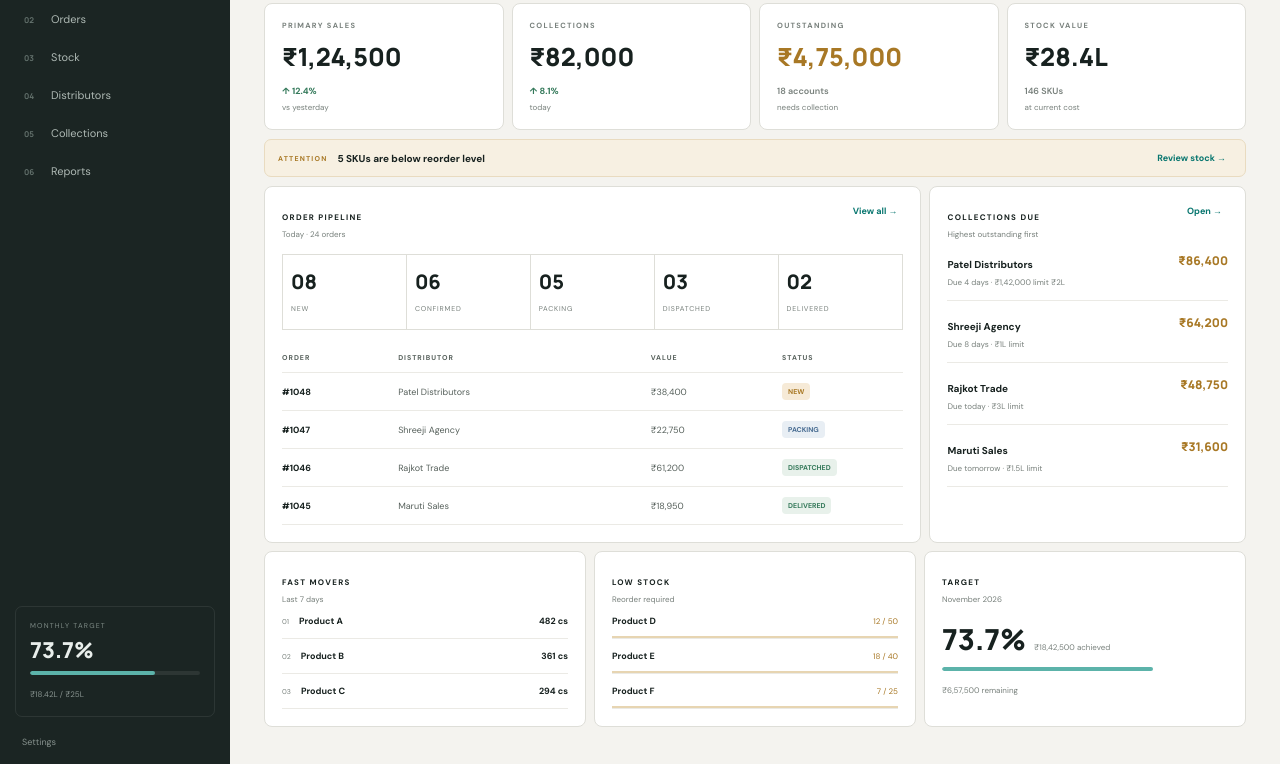
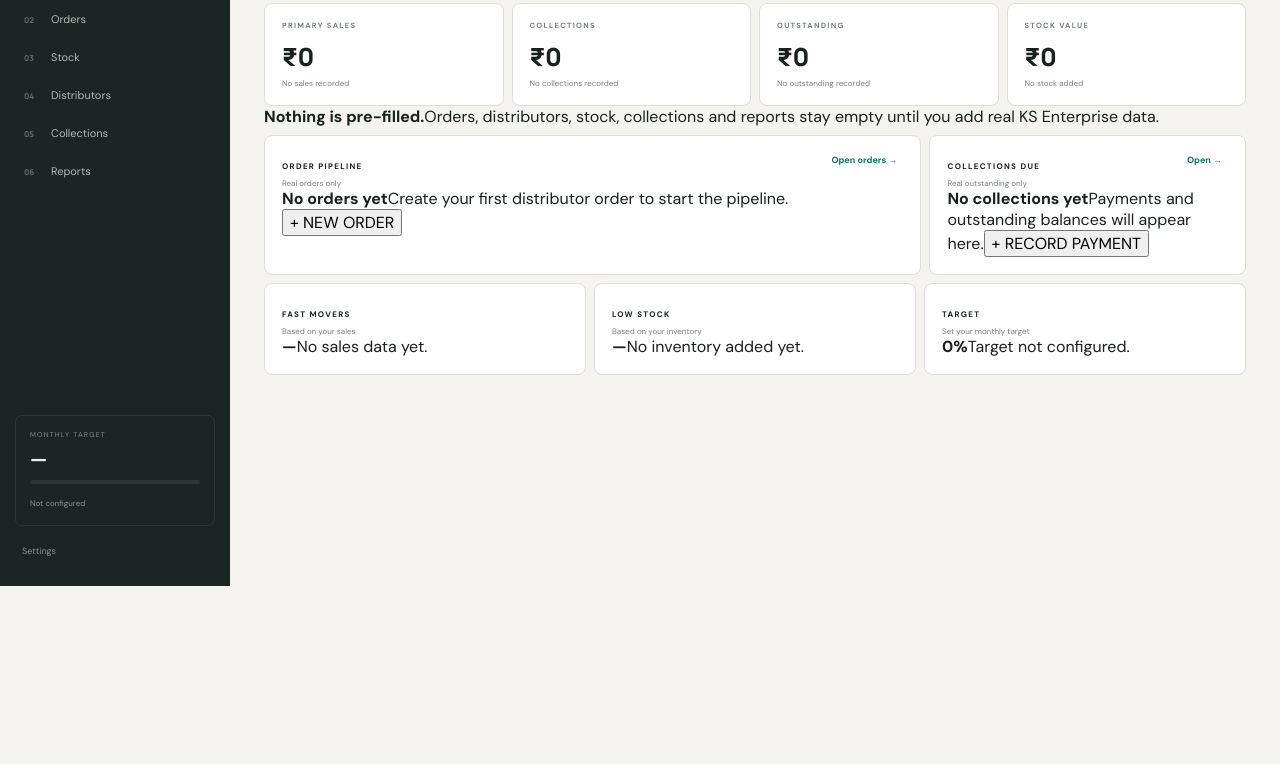
Before and after one commit to aivisionweb-png/reelity.com, a plain HTML site: page index.html in a window 1280 px wide. Shown: the part 214-978 px from the top of the page. After the commit the page ends 800 px from the top, so only its background shows below. Drawn offline with Linux system fonts and the light colour scheme.

Commit message:
Remove all fake business data and use real-data empty states

```diff
--- a/index.html
+++ b/index.html
@@ -2,111 +2,47 @@
 <html lang="en">
 <head>
 <meta charset="UTF-8"><meta name="viewport" content="width=device-width,initial-scale=1">
-<title>STOCKFLOW — Super Stockist OS</title>
-<link rel="stylesheet" href="style.css">
+<title>STOCKFLOW — Super Stockist OS</title><link rel="stylesheet" href="style.css">
 </head>
-<body>
-<div class="app">
-<header class="topbar">
-  <div class="brand"><div class="brand-mark">S</div><div><b>STOCKFLOW</b><small>SUPER STOCKIST OS</small></div></div>
-  <div class="top-right"><span class="status"><i></i> LIVE</span><span class="date" id="today"></span><button class="avatar">KS</button></div>
-</header>
+<body><div class="app">
+<header class="topbar"><div class="brand"><div class="brand-mark">S</div><div><b>STOCKFLOW</b><small>SUPER STOCKIST OS</small></div></div><div class="top-right"><span class="status"><i></i> READY</span><span class="date" id="today"></span><button class="avatar">KS</button></div></header>
 <div class="layout">
-<aside class="sidebar">
-  <div class="shop"><span class="shop-icon">KS</span><div><b>KS Enterprise</b><small>Super Stockist</small></div></div>
+<aside class="sidebar"><div class="shop"><span class="shop-icon">KS</span><div><b>KS Enterprise</b><small>Super Stockist</small></div></div>
 <nav>
-    <button class="nav active" data-page="overview"><span>01</span>Overview</button>
-    <button class="nav" data-page="orders"><span>02</span>Orders</button>
-    <button class="nav" data-page="stock"><span>03</span>Stock</button>
-    <button class="nav" data-page="network"><span>04</span>Distributors</button>
-    <button class="nav" data-page="collections"><span>05</span>Collections</button>
-    <button class="nav" data-page="reports"><span>06</span>Reports</button>
-  </nav>
-  <div class="side-bottom"><div class="target-mini"><small>MONTHLY TARGET</small><strong>73.7%</strong><div class="bar"><i style="width:73.7%"></i></div><span>₹18.42L / ₹25L</span></div><button class="settings">Settings</button></div>
-</aside>
+<button class="nav active" data-page="overview"><span>01</span>Overview</button><button class="nav" data-page="orders"><span>02</span>Orders</button><button class="nav" data-page="stock"><span>03</span>Stock</button><button class="nav" data-page="network"><span>04</span>Distributors</button><button class="nav" data-page="collections"><span>05</span>Collections</button><button class="nav" data-page="reports"><span>06</span>Reports</button>
+</nav><div class="side-bottom"><div class="target-mini"><small>MONTHLY TARGET</small><strong>—</strong><div class="bar"><i style="width:0%"></i></div><span>Not configured</span></div><button class="settings">Settings</button></div></aside>
+
 <main class="content">
 <section class="page active" id="overview">
-  <div class="page-head"><div><p class="kicker">CONTROL CENTER</p><h1>Good morning.</h1><p>Here’s what needs attention across KS Enterprise today.</p></div><button class="primary" data-modal="order">+ NEW ORDER</button></div>
+<div class="page-head"><div><p class="kicker">CONTROL CENTER</p><h1>Welcome to STOCKFLOW.</h1><p>Your business data will appear here once you start adding it.</p></div><button class="primary" data-modal="setup">SET UP BUSINESS →</button></div>
 <div class="metric-grid">
-    <article class="metric"><small>PRIMARY SALES</small><strong>₹1,24,500</strong><span class="up">↑ 12.4%</span><em>vs yesterday</em></article>
-    <article class="metric"><small>COLLECTIONS</small><strong>₹82,000</strong><span class="up">↑ 8.1%</span><em>today</em></article>
-    <article class="metric warn"><small>OUTSTANDING</small><strong>₹4,75,000</strong><span class="neutral">18 accounts</span><em>needs collection</em></article>
-    <article class="metric"><small>STOCK VALUE</small><strong>₹28.4L</strong><span class="neutral">146 SKUs</span><em>at current cost</em></article>
+<article class="metric"><small>PRIMARY SALES</small><strong>₹0</strong><em>No sales recorded</em></article>
+<article class="metric"><small>COLLECTIONS</small><strong>₹0</strong><em>No collections recorded</em></article>
+<article class="metric"><small>OUTSTANDING</small><strong>₹0</strong><em>No outstanding recorded</em></article>
+<article class="metric"><small>STOCK VALUE</small><strong>₹0</strong><em>No stock added</em></article>
 </div>
-  <div class="alert-strip"><span>ATTENTION</span><b>5 SKUs are below reorder level</b><button data-page="stock">Review stock →</button></div>
+<div class="empty-banner"><b>Nothing is pre-filled.</b><span>Orders, distributors, stock, collections and reports stay empty until you add real KS Enterprise data.</span></div>
 <div class="two-col">
-    <div class="panel"><div class="panel-head"><div><b>ORDER PIPELINE</b><small>Today · 24 orders</small></div><button class="text-btn" data-page="orders">View all →</button></div>
-      <div class="pipeline"><div><strong>08</strong><span>NEW</span></div><div><strong>06</strong><span>CONFIRMED</span></div><div><strong>05</strong><span>PACKING</span></div><div><strong>03</strong><span>DISPATCHED</span></div><div><strong>02</strong><span>DELIVERED</span></div></div>
-      <div class="mini-table">
-        <div class="row head"><span>ORDER</span><span>DISTRIBUTOR</span><span>VALUE</span><span>STATUS</span></div>
-        <div class="row"><b>#1048</b><span>Patel Distributors</span><span>₹38,400</span><mark>NEW</mark></div>
-        <div class="row"><b>#1047</b><span>Shreeji Agency</span><span>₹22,750</span><mark class="blue">PACKING</mark></div>
-        <div class="row"><b>#1046</b><span>Rajkot Trade</span><span>₹61,200</span><mark class="green">DISPATCHED</mark></div>
-        <div class="row"><b>#1045</b><span>Maruti Sales</span><span>₹18,950</span><mark class="green">DELIVERED</mark></div>
-      </div>
-    </div>
-    <div class="panel"><div class="panel-head"><div><b>COLLECTIONS DUE</b><small>Highest outstanding first</small></div><button class="text-btn" data-page="collections">Open →</button></div>
-      <div class="collection-list">
-        <div><div><b>Patel Distributors</b><small>Due 4 days · ₹1,42,000 limit ₹2L</small></div><strong>₹86,400</strong></div>
-        <div><div><b>Shreeji Agency</b><small>Due 8 days · ₹1L limit</small></div><strong>₹64,200</strong></div>
-        <div><div><b>Rajkot Trade</b><small>Due today · ₹3L limit</small></div><strong>₹48,750</strong></div>
-        <div><div><b>Maruti Sales</b><small>Due tomorrow · ₹1.5L limit</small></div><strong>₹31,600</strong></div>
-      </div>
-    </div>
+<div class="panel empty-panel"><div class="panel-head"><div><b>ORDER PIPELINE</b><small>Real orders only</small></div><button class="text-btn" data-page="orders">Open orders →</button></div><div class="empty-state"><strong>No orders yet</strong><span>Create your first distributor order to start the pipeline.</span><button class="secondary" data-modal="order">+ NEW ORDER</button></div></div>
+<div class="panel empty-panel"><div class="panel-head"><div><b>COLLECTIONS DUE</b><small>Real outstanding only</small></div><button class="text-btn" data-page="collections">Open →</button></div><div class="empty-state"><strong>No collections yet</strong><span>Payments and outstanding balances will appear here.</span><button class="secondary" data-modal="payment">+ RECORD PAYMENT</button></div></div>
 </div>
 <div class="three-col">
-    <div class="panel compact"><div class="panel-head"><div><b>FAST MOVERS</b><small>Last 7 days</small></div></div><div class="rank"><span>01</span><b>Product A</b><strong>482 cs</strong></div><div class="rank"><span>02</span><b>Product B</b><strong>361 cs</strong></div><div class="rank"><span>03</span><b>Product C</b><strong>294 cs</strong></div></div>
-    <div class="panel compact"><div class="panel-head"><div><b>LOW STOCK</b><small>Reorder required</small></div></div><div class="stock-line"><b>Product D</b><span>12 / 50</span><i></i></div><div class="stock-line"><b>Product E</b><span>18 / 40</span><i></i></div><div class="stock-line"><b>Product F</b><span>7 / 25</span><i></i></div></div>
-    <div class="panel compact"><div class="panel-head"><div><b>TARGET</b><small>November 2026</small></div></div><div class="target-big"><strong>73.7%</strong><span>₹18,42,500 achieved</span></div><div class="bar big"><i style="width:73.7%"></i></div><small class="muted">₹6,57,500 remaining</small></div>
+<div class="panel empty-panel"><div class="panel-head"><div><b>FAST MOVERS</b><small>Based on your sales</small></div></div><div class="empty-state compact-empty"><strong>—</strong><span>No sales data yet.</span></div></div>
+<div class="panel empty-panel"><div class="panel-head"><div><b>LOW STOCK</b><small>Based on your inventory</small></div></div><div class="empty-state compact-empty"><strong>—</strong><span>No inventory added yet.</span></div></div>
+<div class="panel empty-panel"><div class="panel-head"><div><b>TARGET</b><small>Set your monthly target</small></div></div><div class="empty-state compact-empty"><strong>0%</strong><span>Target not configured.</span></div></div>
 </div>
 </section>
 
-<section class="page" id="orders"><div class="page-head"><div><p class="kicker">ORDER DESK</p><h1>Orders</h1><p>Move every order from request to delivery.</p></div><button class="primary" data-modal="order">+ NEW ORDER</button></div>
-<div class="toolbar"><input id="orderSearch" placeholder="Search order or distributor…"><select><option>All statuses</option><option>New</option><option>Confirmed</option><option>Packing</option><option>Dispatched</option><option>Delivered</option></select></div>
-<div class="panel table-panel"><div class="table wide"><div class="trow thead"><span>ORDER</span><span>DISTRIBUTOR</span><span>ITEMS</span><span>VALUE</span><span>STATUS</span><span></span></div>
-<div class="trow"><b>#1048</b><span>Patel Distributors</span><span>14 items</span><strong>₹38,400</strong><mark>NEW</mark><button class="dots">•••</button></div>
-<div class="trow"><b>#1047</b><span>Shreeji Agency</span><span>9 items</span><strong>₹22,750</strong><mark class="blue">PACKING</mark><button class="dots">•••</button></div>
-<div class="trow"><b>#1046</b><span>Rajkot Trade</span><span>22 items</span><strong>₹61,200</strong><mark class="green">DISPATCHED</mark><button class="dots">•••</button></div>
-<div class="trow"><b>#1045</b><span>Maruti Sales</span><span>7 items</span><strong>₹18,950</strong><mark class="green">DELIVERED</mark><button class="dots">•••</button></div>
-<div class="trow"><b>#1044</b><span>Om Agency</span><span>11 items</span><strong>₹29,600</strong><mark class="blue">CONFIRMED</mark><button class="dots">•••</button></div></div></div>
-</section>
+<section class="page" id="orders"><div class="page-head"><div><p class="kicker">ORDER DESK</p><h1>Orders</h1><p>Distributor orders will appear here.</p></div><button class="primary" data-modal="order">+ NEW ORDER</button></div><div class="toolbar"><input id="orderSearch" placeholder="Search order or distributor…"><select><option>All statuses</option><option>New</option><option>Confirmed</option><option>Packing</option><option>Dispatched</option><option>Delivered</option></select></div><div class="panel empty-page"><div class="empty-state"><strong>No orders yet</strong><span>There are no orders in STOCKFLOW. Add a real distributor order to begin.</span><button class="secondary" data-modal="order">+ CREATE FIRST ORDER</button></div></div></section>
 
-<section class="page" id="stock"><div class="page-head"><div><p class="kicker">INVENTORY COMMAND</p><h1>Stock</h1><p>Know what you have, what is moving and what needs ordering.</p></div><button class="primary" data-modal="stock">+ STOCK ENTRY</button></div>
-<div class="metric-grid four"><article class="metric"><small>TOTAL SKUs</small><strong>146</strong><em>across all brands</em></article><article class="metric"><small>STOCK VALUE</small><strong>₹28.4L</strong><em>at current cost</em></article><article class="metric warn"><small>LOW STOCK</small><strong>05</strong><em>reorder now</em></article><article class="metric"><small>INCOMING</small><strong>₹4.8L</strong><em>3 purchase orders</em></article></div>
-<div class="panel table-panel"><div class="panel-head"><div><b>PRODUCT STOCK</b><small>Quantity shown in cases</small></div><input class="small-search" placeholder="Search SKU…"></div>
-<div class="table wide"><div class="trow thead"><span>PRODUCT</span><span>SKU</span><span>ON HAND</span><span>REORDER</span><span>STATUS</span><span>VALUE</span></div>
-<div class="trow"><b>Product A</b><span>SKU-001</span><span>482 cs</span><span>100 cs</span><mark class="green">HEALTHY</mark><strong>₹4.2L</strong></div>
-<div class="trow"><b>Product B</b><span>SKU-002</span><span>361 cs</span><span>80 cs</span><mark class="green">HEALTHY</mark><strong>₹3.7L</strong></div>
-<div class="trow low"><b>Product D</b><span>SKU-004</span><span>12 cs</span><span>50 cs</span><mark>REORDER</mark><strong>₹18,600</strong></div>
-<div class="trow low"><b>Product E</b><span>SKU-005</span><span>18 cs</span><span>40 cs</span><mark>REORDER</mark><strong>₹24,300</strong></div>
-<div class="trow"><b>Product F</b><span>SKU-006</span><span>76 cs</span><span>25 cs</span><mark class="green">HEALTHY</mark><strong>₹91,200</strong></div></div></div>
-</section>
+<section class="page" id="stock"><div class="page-head"><div><p class="kicker">INVENTORY COMMAND</p><h1>Stock</h1><p>Your actual products and quantities will appear here.</p></div><button class="primary" data-modal="stock">+ STOCK ENTRY</button></div><div class="metric-grid four"><article class="metric"><small>TOTAL SKUs</small><strong>0</strong><em>No products added</em></article><article class="metric"><small>STOCK VALUE</small><strong>₹0</strong><em>No stock added</em></article><article class="metric"><small>LOW STOCK</small><strong>0</strong><em>Nothing to review</em></article><article class="metric"><small>INCOMING</small><strong>₹0</strong><em>No purchase orders</em></article></div><div class="panel empty-page"><div class="empty-state"><strong>No inventory yet</strong><span>Add the first product/stock entry. Nothing here is sample data.</span><button class="secondary" data-modal="stock">+ ADD FIRST STOCK</button></div></div></section>
 
-<section class="page" id="network"><div class="page-head"><div><p class="kicker">DISTRIBUTOR NETWORK</p><h1>Distributors</h1><p>One view of every account, territory and credit position.</p></div><button class="primary" data-modal="distributor">+ ADD DISTRIBUTOR</button></div>
-<div class="metric-grid four"><article class="metric"><small>ACTIVE</small><strong>24</strong><em>distributor accounts</em></article><article class="metric"><small>THIS MONTH</small><strong>₹18.42L</strong><em>primary sales</em></article><article class="metric warn"><small>OUTSTANDING</small><strong>₹4.75L</strong><em>18 accounts</em></article><article class="metric"><small>AVG ORDER</small><strong>₹34,820</strong><em>this month</em></article></div>
-<div class="panel table-panel"><div class="table wide"><div class="trow thead"><span>DISTRIBUTOR</span><span>TERRITORY</span><span>MONTH SALES</span><span>OUTSTANDING</span><span>CREDIT</span><span>LAST ORDER</span></div>
-<div class="trow"><b>Patel Distributors</b><span>Ahmedabad</span><strong>₹4.2L</strong><span>₹86,400</span><mark class="blue">₹2L LIMIT</mark><span>Today</span></div>
-<div class="trow"><b>Shreeji Agency</b><span>Mehsana</span><strong>₹3.1L</strong><span>₹64,200</span><mark class="blue">₹1L LIMIT</mark><span>Today</span></div>
-<div class="trow"><b>Rajkot Trade</b><span>Rajkot</span><strong>₹2.8L</strong><span>₹48,750</span><mark class="green">₹3L LIMIT</mark><span>Yesterday</span></div>
-<div class="trow"><b>Maruti Sales</b><span>Gandhinagar</span><strong>₹1.9L</strong><span>₹31,600</span><mark class="blue">₹1.5L LIMIT</mark><span>Yesterday</span></div></div></div>
-</section>
+<section class="page" id="network"><div class="page-head"><div><p class="kicker">DISTRIBUTOR NETWORK</p><h1>Distributors</h1><p>Add your real distributor accounts and credit limits.</p></div><button class="primary" data-modal="distributor">+ ADD DISTRIBUTOR</button></div><div class="metric-grid four"><article class="metric"><small>ACTIVE</small><strong>0</strong><em>No accounts</em></article><article class="metric"><small>THIS MONTH</small><strong>₹0</strong><em>No sales</em></article><article class="metric"><small>OUTSTANDING</small><strong>₹0</strong><em>No outstanding</em></article><article class="metric"><small>AVG ORDER</small><strong>₹0</strong><em>No orders</em></article></div><div class="panel empty-page"><div class="empty-state"><strong>No distributors yet</strong><span>Add the distributors that actually buy from KS Enterprise.</span><button class="secondary" data-modal="distributor">+ ADD FIRST DISTRIBUTOR</button></div></div></section>
 
-<section class="page" id="collections"><div class="page-head"><div><p class="kicker">CREDIT CONTROL</p><h1>Collections</h1><p>See where money is stuck before it becomes a problem.</p></div><button class="primary" data-modal="payment">+ RECORD PAYMENT</button></div>
-<div class="metric-grid four"><article class="metric warn"><small>TOTAL DUE</small><strong>₹4,75,000</strong><em>18 distributor accounts</em></article><article class="metric"><small>DUE TODAY</small><strong>₹1,14,350</strong><em>6 accounts</em></article><article class="metric"><small>OVERDUE</small><strong>₹72,400</strong><em>4 accounts</em></article><article class="metric"><small>COLLECTED TODAY</small><strong>₹82,000</strong><em>↑ 8.1%</em></article></div>
-<div class="panel table-panel"><div class="table wide"><div class="trow thead"><span>DISTRIBUTOR</span><span>OUTSTANDING</span><span>CREDIT LIMIT</span><span>DUE</span><span>RISK</span><span>ACTION</span></div>
-<div class="trow"><b>Patel Distributors</b><strong>₹86,400</strong><span>₹2,00,000</span><span>4 days</span><mark>WATCH</mark><button class="mini">REMIND</button></div>
-<div class="trow"><b>Shreeji Agency</b><strong>₹64,200</strong><span>₹1,00,000</span><span>8 days</span><mark>HIGH</mark><button class="mini">REMIND</button></div>
-<div class="trow"><b>Rajkot Trade</b><strong>₹48,750</strong><span>₹3,00,000</span><span>Today</span><mark class="green">OK</mark><button class="mini">REMIND</button></div>
-<div class="trow"><b>Maruti Sales</b><strong>₹31,600</strong><span>₹1,50,000</span><span>Tomorrow</span><mark class="green">OK</mark><button class="mini">REMIND</button></div></div></div>
-</section>
+<section class="page" id="collections"><div class="page-head"><div><p class="kicker">CREDIT CONTROL</p><h1>Collections</h1><p>Outstanding and payment history will be calculated from real transactions.</p></div><button class="primary" data-modal="payment">+ RECORD PAYMENT</button></div><div class="metric-grid four"><article class="metric"><small>TOTAL DUE</small><strong>₹0</strong><em>No outstanding</em></article><article class="metric"><small>DUE TODAY</small><strong>₹0</strong><em>No dues</em></article><article class="metric"><small>OVERDUE</small><strong>₹0</strong><em>No overdue accounts</em></article><article class="metric"><small>COLLECTED TODAY</small><strong>₹0</strong><em>No collections</em></article></div><div class="panel empty-page"><div class="empty-state"><strong>No collection data yet</strong><span>Once real distributor balances and payments are entered, this page will calculate what is due.</span><button class="secondary" data-modal="payment">+ RECORD FIRST PAYMENT</button></div></div></section>
 
-<section class="page" id="reports"><div class="page-head"><div><p class="kicker">BUSINESS REPORTS</p><h1>Reports</h1><p>Decision-ready numbers for the principal and the team.</p></div><button class="primary">EXPORT REPORT</button></div>
-<div class="report-grid"><div class="panel report-card"><small>MONTHLY SALES</small><strong>₹18,42,500</strong><div class="fake-chart"><i style="height:34%"></i><i style="height:46%"></i><i style="height:41%"></i><i style="height:62%"></i><i style="height:56%"></i><i style="height:74%"></i><i style="height:88%"></i><i style="height:78%"></i><i style="height:92%"></i></div><span>Target ₹25L · 73.7% achieved</span></div>
-<div class="panel report-card"><small>TOP DISTRIBUTORS</small><div class="report-row"><b>Patel Distributors</b><strong>₹4.2L</strong></div><div class="report-row"><b>Shreeji Agency</b><strong>₹3.1L</strong></div><div class="report-row"><b>Rajkot Trade</b><strong>₹2.8L</strong></div><div class="report-row"><b>Maruti Sales</b><strong>₹1.9L</strong></div></div></div>
-</section>
+<section class="page" id="reports"><div class="page-head"><div><p class="kicker">BUSINESS REPORTS</p><h1>Reports</h1><p>Reports will be generated from your actual STOCKFLOW data.</p></div><button class="primary" disabled>EXPORT REPORT</button></div><div class="panel empty-page"><div class="empty-state"><strong>No report data yet</strong><span>Add orders, stock, distributors and payments first. Reports will then calculate automatically.</span></div></div></section>
 </main></div>
 
 <div class="modal" id="modal"><div class="modal-card"><button class="close" id="close">×</button><p class="kicker" id="modalKicker">NEW ENTRY</p><h2 id="modalTitle">Create</h2><div id="modalBody"></div></div></div>
-<script src="script.js"></script>
-</div>
-</body></html>
+<script src="script.js"></script></div></body></html>
```
Lines whose indentation alone changed are shown as unchanged.
